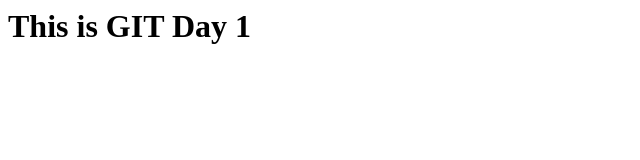
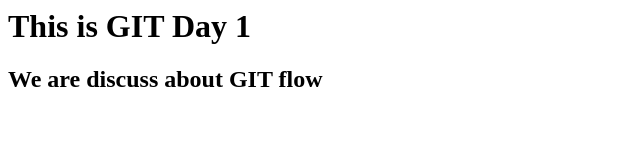
Before and after one commit to greensguna7/marie-dev, a plain HTML site: page index.html in a window 1280 px wide. Shown: the whole page, without its empty margins (0-640 px from the left). Drawn offline with Linux system fonts and the light colour scheme.

Commit message:
Second commit

```diff
--- a/index.html
+++ b/index.html
@@ -1,3 +1,4 @@
 <html>
 <h1>This is GIT Day 1</h1>
+<h2>We are discuss about GIT flow<h2>
 </html>
```
